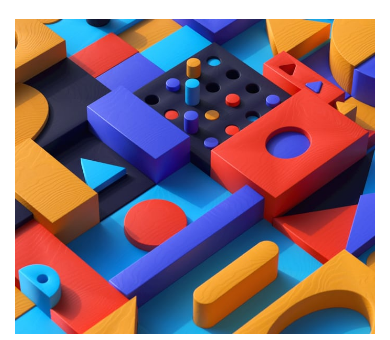
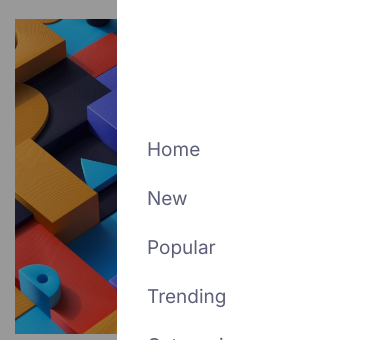
Before and after one commit to andaluciacurtis/News-Homepage, a plain HTML site: page index.html in a window 390 px wide. Shown: the part 75-415 px from the top of the page. Drawn offline with Linux system fonts and the light colour scheme.

Commit message:
Added design for mobile nav

```diff
--- a/index.html
+++ b/index.html
@@ -20,8 +20,10 @@
 
       <div class="mobile-nav">
         <img src="assets/images/icon-menu.svg" alt="" srcset="">
+        <img src="assets/images/icon-menu-close.svg" class="close-icon">
       </div>
 
+      <div class="darken-bg-helper"></div>
       <nav>
         <a href="#">Home</a>
         <a href="#">New</a>
--- a/style.css
+++ b/style.css
@@ -96,6 +96,10 @@ img {
   max-width: 13%;
 }
 
+nav {
+  display: flex;
+}
+
 nav a:hover {
   color: var(--soft-orange);
   transition-duration: 0.5s;
@@ -178,8 +182,32 @@ nav a:hover {
 }
 
 @media (max-width: 704px) {
+  .darken-bg-helper {
+    position: fixed;
+    inset: 0 0 0 0;
+
+    background-color: rgb(0, 0, 0);
+    opacity: 40%;
+  }
+
   nav {
-    display: none;
+    background-color: white;
+
+    position: fixed;
+    inset: 0 0 0 30%;
+    flex-direction: column;
+
+    padding-top: 200px;
+  }
+
+  nav a {
+    padding: 15px 30px;;
+    font-size: 19px;
+  }
+
+  .close-icon {
+    z-index: 10000;
+    position: fixed;
   }
 }
 
```
